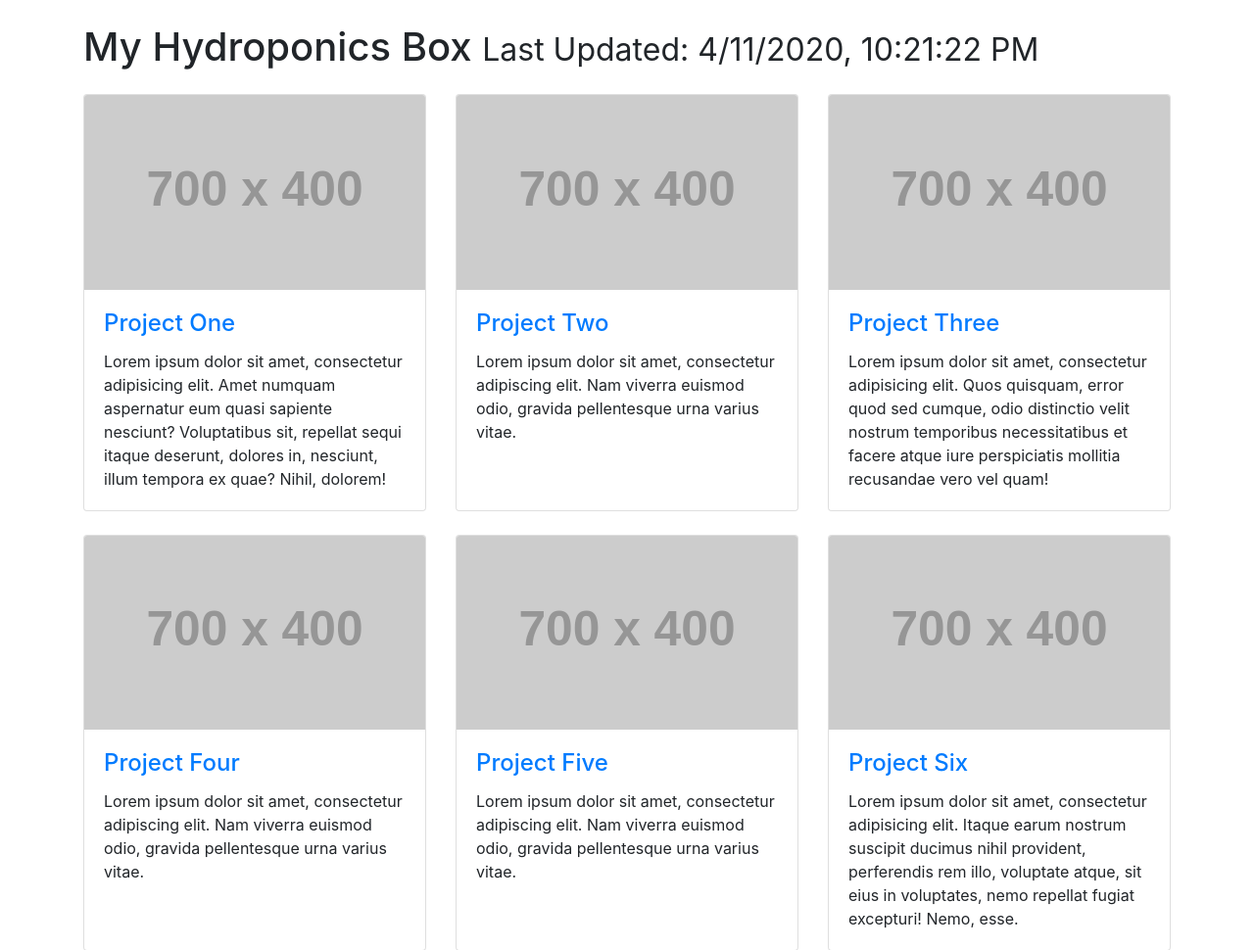
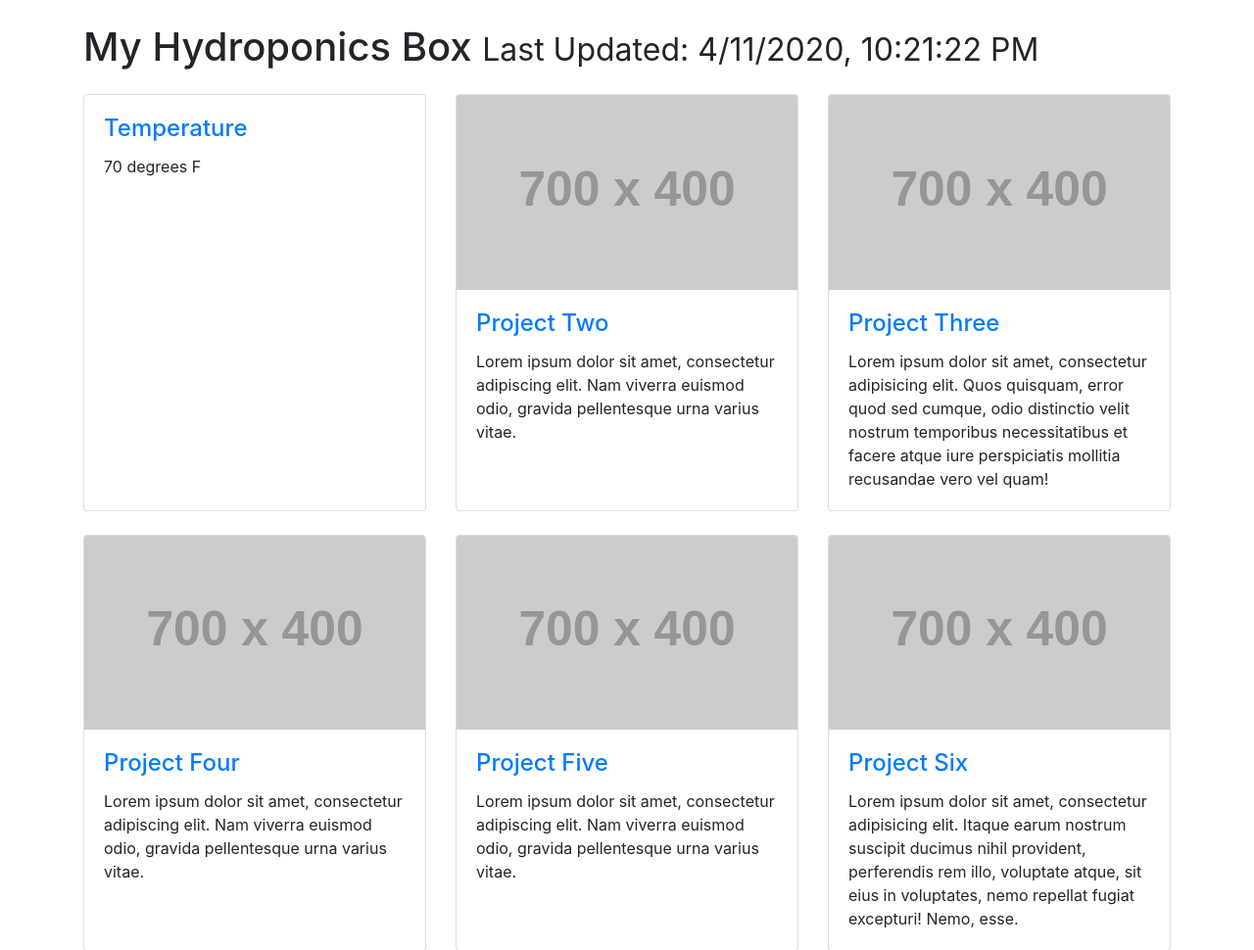
Before and after one commit to phadjian/hydroponics, a Flask app: page / in a window 1280 px wide. Shown: the top 970 px of the page at 98% size. Run offline with Flask 2, Linux system fonts and the light colour scheme; grey boxes labelled with a size stand in for pictures from a placeholder-image service; some libraries are stand-ins or nearby versions.

Commit message:
fiddling

```diff
--- a/webapp/templates/newPage.html
+++ b/webapp/templates/newPage.html
@@ -22,12 +22,12 @@
   <div class="row">
     <div class="col-lg-4 col-sm-6 mb-4">
       <div class="card h-100">
-        <a href="#"><img class="card-img-top" src="http://placehold.it/700x400" alt=""></a>
+        <!--<a href="#"><img class="card-img-top" src="http://placehold.it/700x400" alt=""></a>-->
         <div class="card-body">
           <h4 class="card-title">
-            <a href="#">Project One</a>
+            <a href="#">Temperature</a>
           </h4>
-          <p class="card-text">Lorem ipsum dolor sit amet, consectetur adipisicing elit. Amet numquam aspernatur eum quasi sapiente nesciunt? Voluptatibus sit, repellat sequi itaque deserunt, dolores in, nesciunt, illum tempora ex quae? Nihil, dolorem!</p>
+          <p class="card-text">70 degrees F</p>
         </div>
       </div>
     </div>
```
